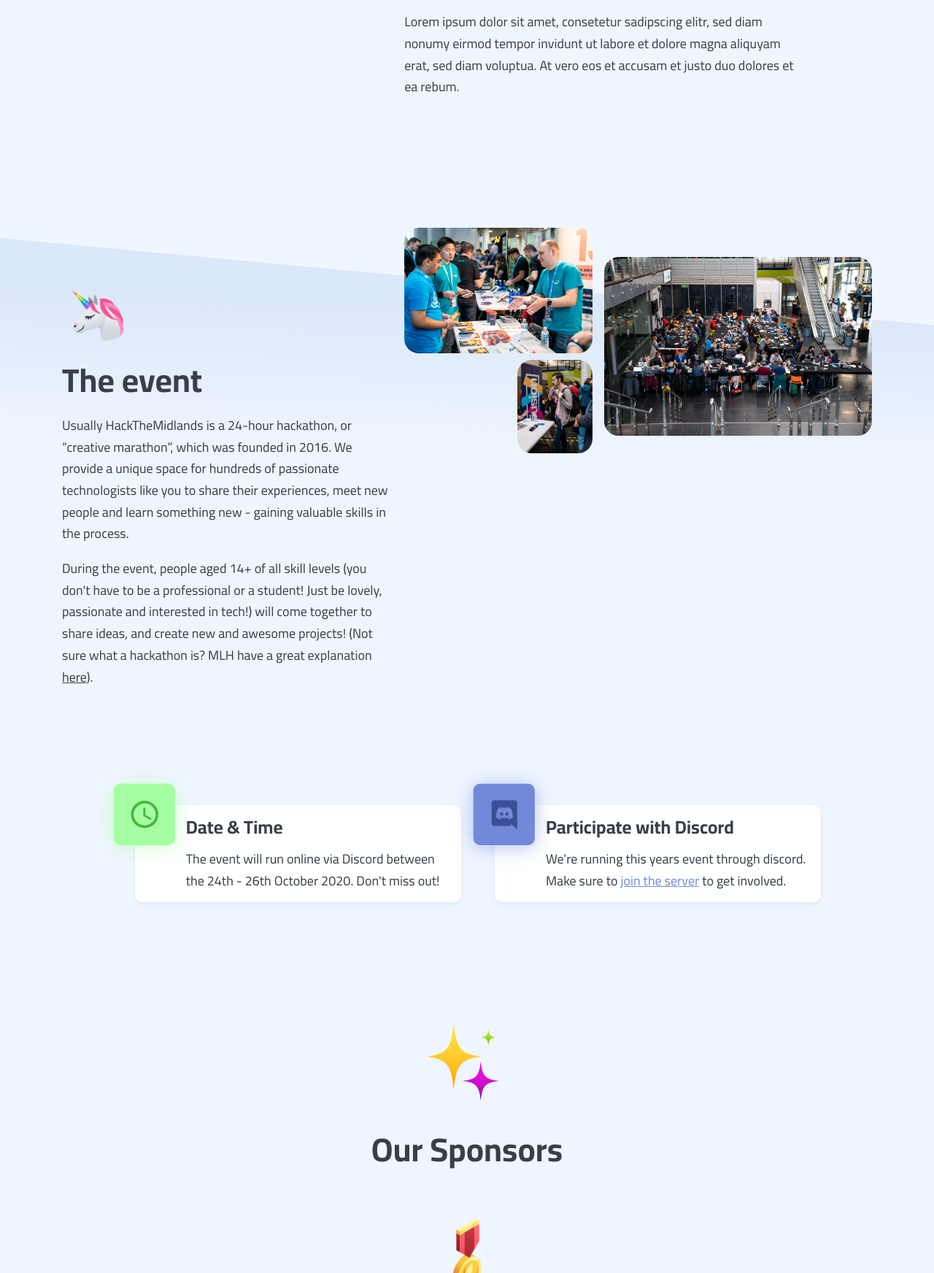
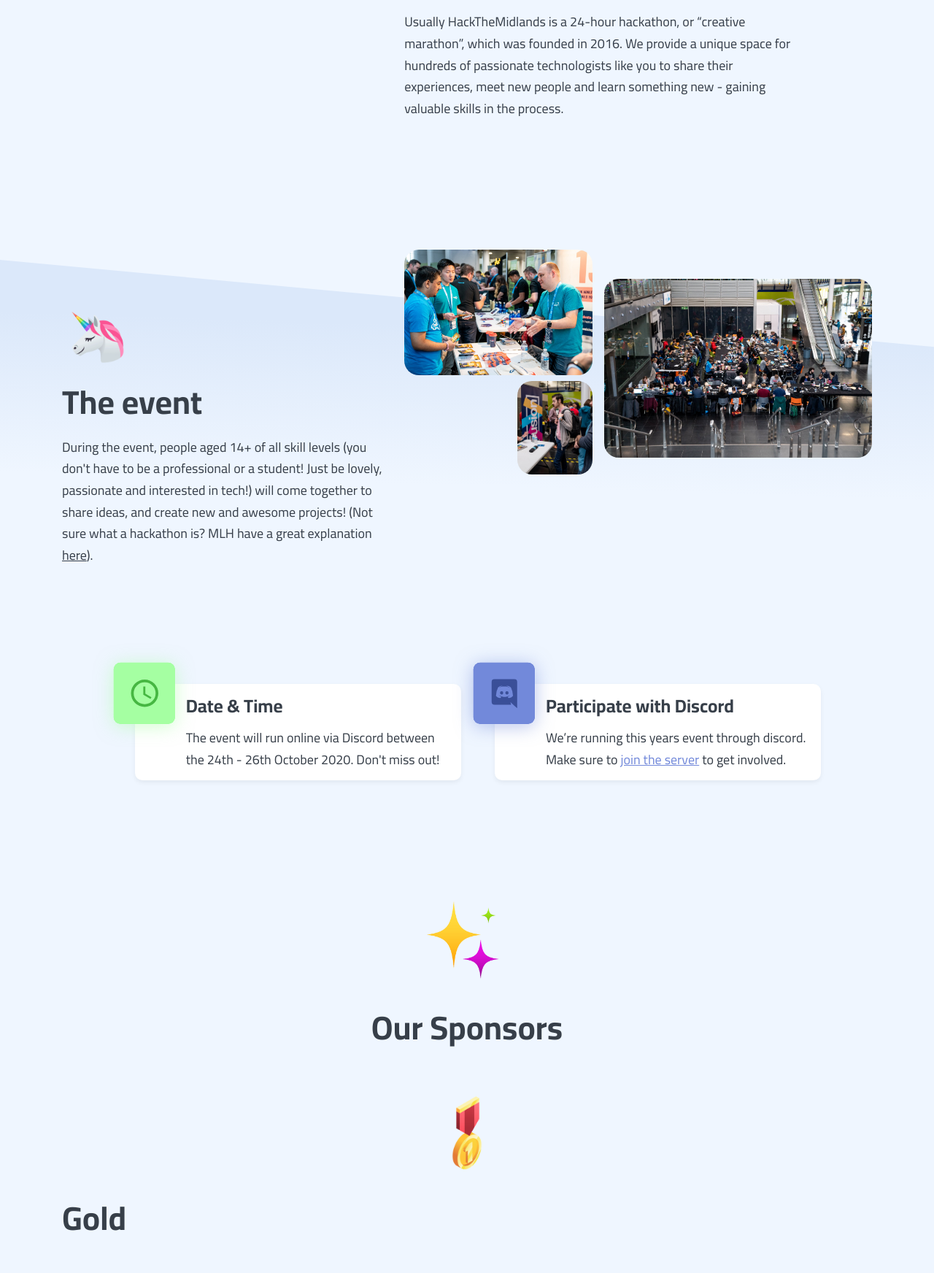
Before and after one commit to HackTheMidlands/htm-2.0, a Gatsby site: page / in a window 1280 px wide. Shown: the part 1706-3450 px from the top of the page at 73% size. Built offline with nearby package versions, Linux system fonts and the light colour scheme; Gatsby itself is replaced by a stand-in of ours.

Commit message:
Sponsor logos added

```diff
--- a/src/components/event-info/event-info.jsx
+++ b/src/components/event-info/event-info.jsx
@@ -32,7 +32,6 @@
                 <Col lg={5} className={style.textCol}>
                     <img src={UnicornGif} className={style.unicornGif} />
                     <h2 className={style.title}>{ title }</h2>
-                    <p>Usually HackTheMidlands is a 24-hour hackathon, or “creative marathon”, which was founded in 2016. We provide a unique space for hundreds of passionate technologists like you to share their experiences, meet new people and learn something new - gaining valuable skills in the process.</p>
                     <p>During the event, people aged 14+ of all skill levels (you don't have to be a professional or a student! Just be lovely, passionate and interested in tech!) will come together to share ideas, and create new and awesome projects! (Not sure what a hackathon is? MLH have a great explanation <a href="https://mlh.io/faq#what-is-a-hackathon" target="_blank">here</a>).</p>
                 </Col>
                 <Col lg={7} className={style.imageCol}>
--- a/src/pages/index.js
+++ b/src/pages/index.js
@@ -45,7 +45,7 @@
 
 const intro = {
     title: '<mark>Learn</mark>, <mark>build</mark> and <mark>share</mark> your amazing ideas in a welcoming community',
-    body: 'Lorem ipsum dolor sit amet, consetetur sadipscing elitr, sed diam nonumy eirmod tempor invidunt ut labore et dolore magna aliquyam erat, sed diam voluptua. At vero eos et accusam et justo duo dolores et ea rebum.'
+    body: 'Usually HackTheMidlands is a 24-hour hackathon, or “creative marathon”, which was founded in 2016. We provide a unique space for hundreds of passionate technologists like you to share their experiences, meet new people and learn something new - gaining valuable skills in the process.',
 };
 
 const eventDetails = [
@@ -102,22 +102,48 @@
     },
     {
         image: 'https://www.bjss.com/wp-content/uploads/BJSS-870x460.png',
-        name: 'sponsor',
+        name: 'BJSS',
         link: 'https://bjss.com',
+    },
+    {
+        image: '/sponsors/majestic.png',
+        name: 'Majestic',
+        link: 'https://majestic.com',
     },
 ];
 
-const silver = [];
+const silver = [
+    {
+        image: '/sponsors/northrop-grumman.png',
+        name: 'Northrop Grumman',
+        link: 'https://www.northropgrumman.com/',
+    },
+    {
+        image: '/sponsors/20i.svg',
+        name: '20i',
+        link: 'https://www.20i.com/',
+    },
+    {
+        image: '/sponsors/capgemini.png',
+        name: 'Capgemini',
+        link: 'https://www.capgemini.com/',
+    },
+];
 
-const bronze = [];
-
-const digital = [
+const bronze = [
+    {
+        image: '/sponsors/fusion-meetup.png',
+        name: 'Fusion Meetup',
+        link: 'https://www.meetup.com/Fusion-Technology-Meetup-Birmingham/',
+    },
     {
         image: 'https://raw.githubusercontent.com/ukmadlz/ukmadlz.github.io/02bab2c5e1b57f67adf916c234a63e4de27a5e02/assets/images/mike-elsmore.svg',
         name: 'Mike Elsmore',
         link: 'https://elsmore.me/',
     },
 ];
+
+const digital = [];
 
 const partners = [
     {
```
Also changed, not shown: static/sponsors/20i.svg (added), static/sponsors/capgemini.png (added), static/sponsors/fusion-meetup.png (added), static/sponsors/majestic.png (added), static/sponsors/northrop-grumman.png (added).
